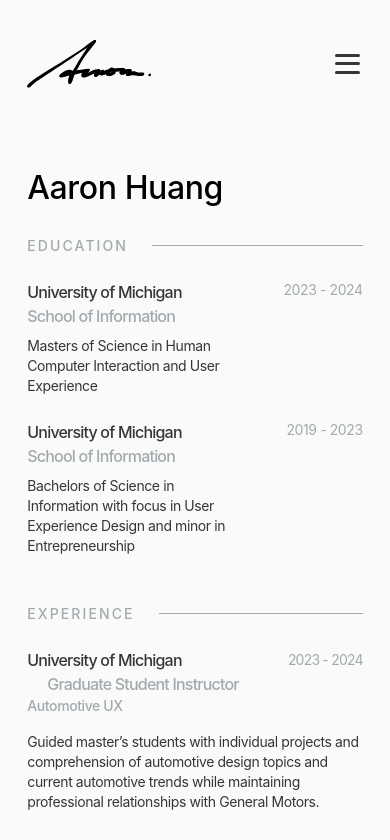
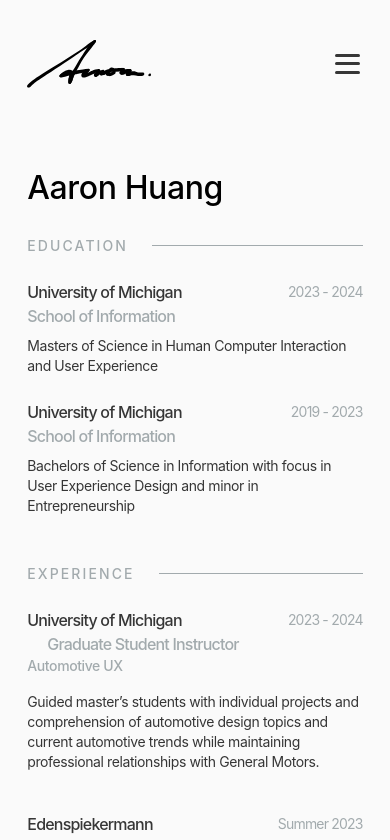
Before and after one commit to aahuang01/aahuang01.github.io, a React (Create React App) app: page /cv in a window 390 px wide. Shown: the top 840 px of the page. Built offline with nearby package versions, Linux system fonts and the light colour scheme.

Commit message:
Update education item to match figma

```diff
--- a/src/components/CVEducationItem.tsx
+++ b/src/components/CVEducationItem.tsx
@@ -24,15 +24,18 @@
       )}
     >
       <div className="grow min-w-3/4">
-        <div className="text-16 md:text-24 text-almostBlack font-medium md:mb-0.5 tracking-tighter">
+        <div className="text-16 md:text-24 text-almostBlack font-medium md:mb-0.5 flex w-full md:w-auto justify-between items-center md:block tracking-tighter">
           {title}
+          <Paragraph className="!text-appleGray text-right shrink-0 md:hidden">
+            {time ? time : " "}
+          </Paragraph>
         </div>
         <div className="text-16 md:text-24 text-appleGray font-medium mb-2 md:mb-2.5 tracking-tighter">
           {subtitle}
         </div>
         <Paragraph>{description}</Paragraph>
       </div>
-      <Paragraph className="!text-appleGray text-right shrink-0">
+      <Paragraph className="!text-appleGray text-right shrink-0 hidden md:block">
         {time}
       </Paragraph>
     </div>
```
